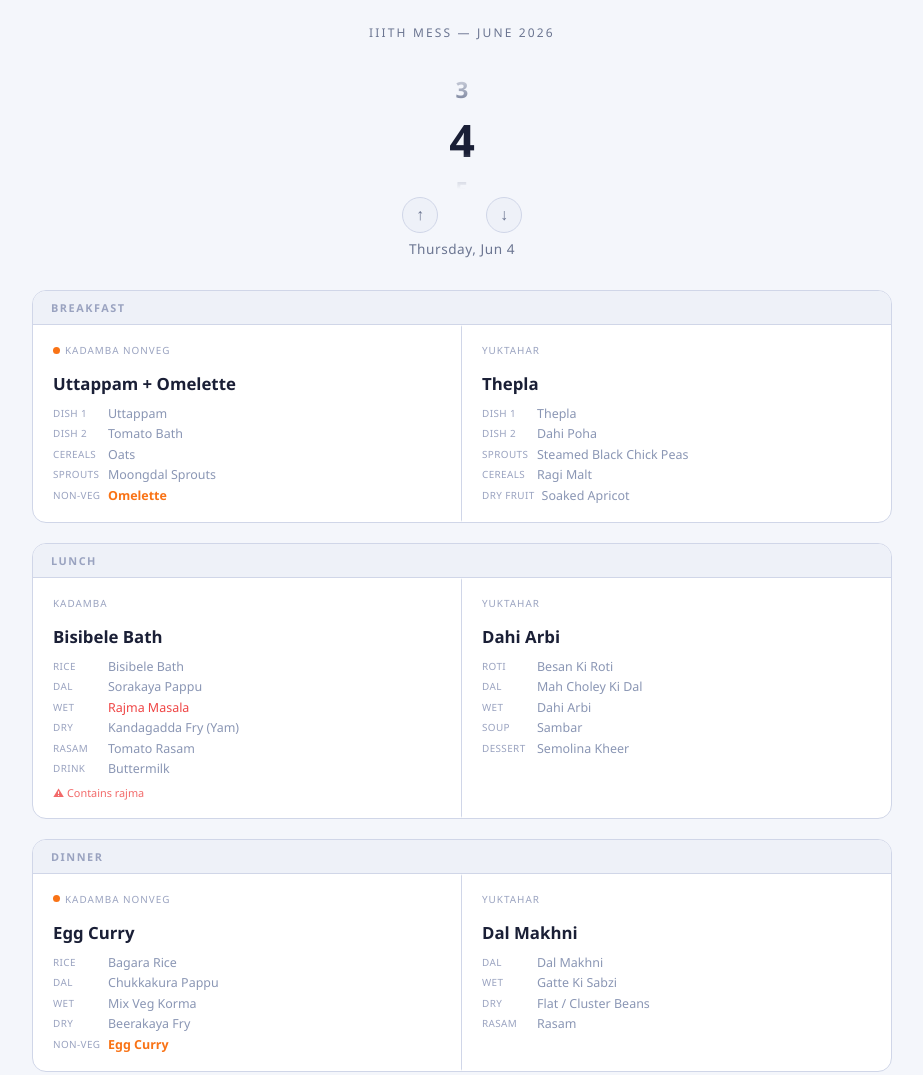
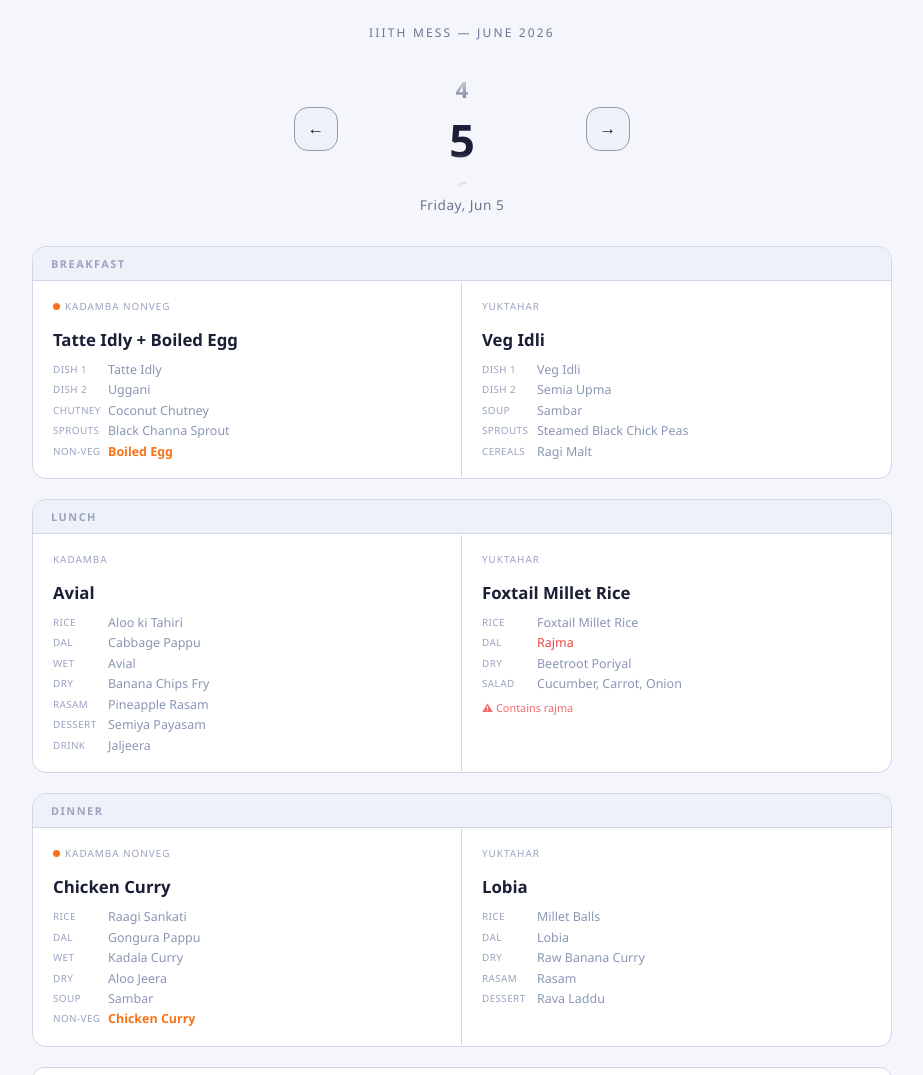
Before and after one commit to Arihant25/mess-menu, a plain HTML site: page index.html in a window 1280 px wide. Shown: the top 1075 px of the page, without its empty margins (178-1101 px from the left). Drawn offline with Linux system fonts and the light colour scheme.

Commit message:
style arrow buttons

```diff
--- a/index.html
+++ b/index.html
@@ -74,6 +74,12 @@
       user-select: none;
     }
 
+    .wheel-nav {
+      display: flex;
+      align-items: center;
+      gap: 14px;
+    }
+
     .wheel-track {
       position: relative;
       height: 120px;
@@ -136,34 +142,28 @@
       font-size: 1.4rem;
     }
 
-    .wheel-arrows {
-      display: flex;
-      gap: 48px;
-      margin-top: 8px;
-    }
-
     .wheel-btn {
+      width: 44px;
+      height: 44px;
+      border-radius: 14px;
+      border: 1px solid color-mix(in oklab, var(--border) 70%, var(--text));
       background: var(--card);
-      border: 1px solid var(--border);
-      color: var(--muted);
-      width: 36px;
-      height: 36px;
-      border-radius: 50%;
+      color: var(--text);
       cursor: pointer;
-      font-size: 1rem;
+      font-size: 1.05rem;
+      font-weight: 700;
       display: flex;
       align-items: center;
       justify-content: center;
-      transition: all 0.12s;
+      transition: border-color 0.18s ease;
     }
 
     .wheel-btn:hover {
-      background: var(--surface);
-      color: var(--text);
+      border-color: color-mix(in oklab, var(--text) 28%, var(--border));
     }
 
     .wheel-btn:active {
-      transform: scale(0.92);
+      border-color: color-mix(in oklab, var(--text) 28%, var(--border));
     }
 
     .date-label {
@@ -406,6 +406,16 @@
     }
 
     @media (max-width: 560px) {
+      .wheel-nav {
+        gap: 10px;
+      }
+
+      .wheel-btn {
+        width: 40px;
+        height: 40px;
+        border-radius: 12px;
+      }
+
       .hero-name {
         font-size: 0.9rem;
       }
@@ -422,12 +432,12 @@
   <p class="page-title">IIITH Mess &mdash; June 2026</p>
 
   <div class="wheel-wrap">
-    <div class="wheel-track" id="wheelTrack">
-      <div class="wheel-inner" id="wheelInner"></div>
-    </div>
-    <div class="wheel-arrows">
-      <button class="wheel-btn" id="prevBtn">&#8593;</button>
-      <button class="wheel-btn" id="nextBtn">&#8595;</button>
+    <div class="wheel-nav">
+      <button class="wheel-btn" id="prevBtn" aria-label="Previous day">&#8592;</button>
+      <div class="wheel-track" id="wheelTrack">
+        <div class="wheel-inner" id="wheelInner"></div>
+      </div>
+      <button class="wheel-btn" id="nextBtn" aria-label="Next day">&#8594;</button>
     </div>
     <div class="date-label" id="dateLabel"></div>
   </div>
@@ -945,7 +955,11 @@
     }
 
     buildWheel();
-    setDate(4);
+    const today = new Date();
+    const defaultDay = (today.getFullYear() === 2026 && today.getMonth() === 5)
+      ? Math.min(30, Math.max(1, today.getDate()))
+      : 1;
+    setDate(defaultDay);
 
     document.getElementById('prevBtn').onclick = () => setDate(cur - 1, { haptic: true });
     document.getElementById('nextBtn').onclick = () => setDate(cur + 1, { haptic: true });
```
